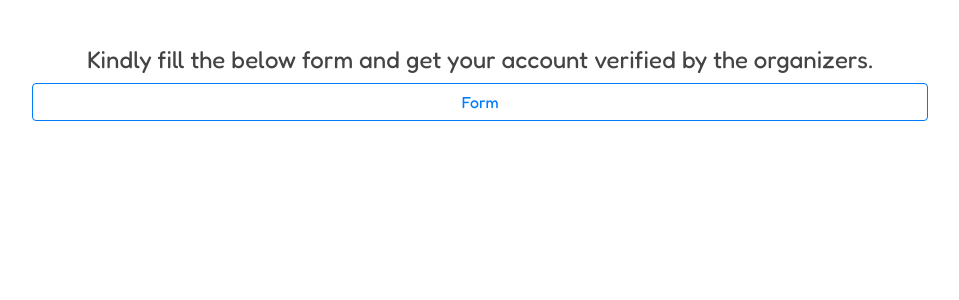
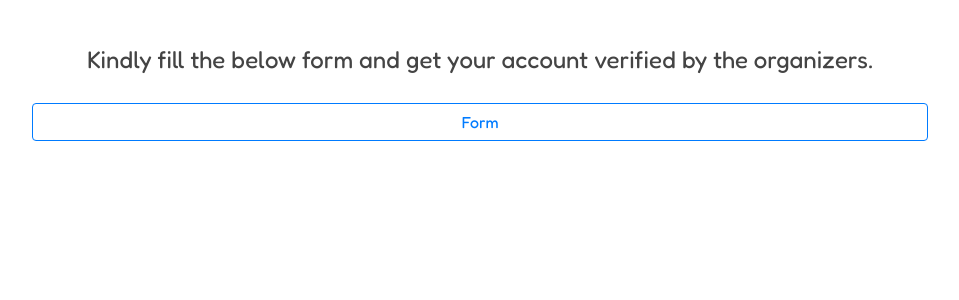
Before and after one commit to Nimitha-jagadeesha/Epsilonn-22, a Django app: template epsilon/templates/epsilon/arena.html in a window 1280 px wide. Shown: the part 76-376 px from the top of the page, without its empty margins (160-1119 px from the left). Run offline with Django 3.2, Linux system fonts and the light colour scheme; the template is opened without the code that fills it, so the values that code supplies are empty; some libraries are stand-ins or nearby versions; some web fonts are replaced.

Commit message:
Update arena.html

```diff
--- a/epsilon/templates/epsilon/arena.html
+++ b/epsilon/templates/epsilon/arena.html
@@ -194,7 +194,7 @@
     <div>
         <h4 class="text-center" style="width:80vw;margin-left:10vw;">Kindly fill the below form and get your account verified by the organizers.</h4>
 
-       <a href="https://forms.gle/iAwjjbrwZDN9XgCW6" target="_blank" style="text-decoration:none"> <button class="btn btn-outline-primary" style="margin-left:15vw;width:70vw;">Form</button></a>
+       <a href="https://forms.gle/iAwjjbrwZDN9XgCW6" target="_blank" style="text-decoration:none"> <button class="btn btn-outline-primary" style="margin-left:15vw;width:70vw;margin-top:20px;">Form</button></a>
     </div>
     {% endif %}
 
```
